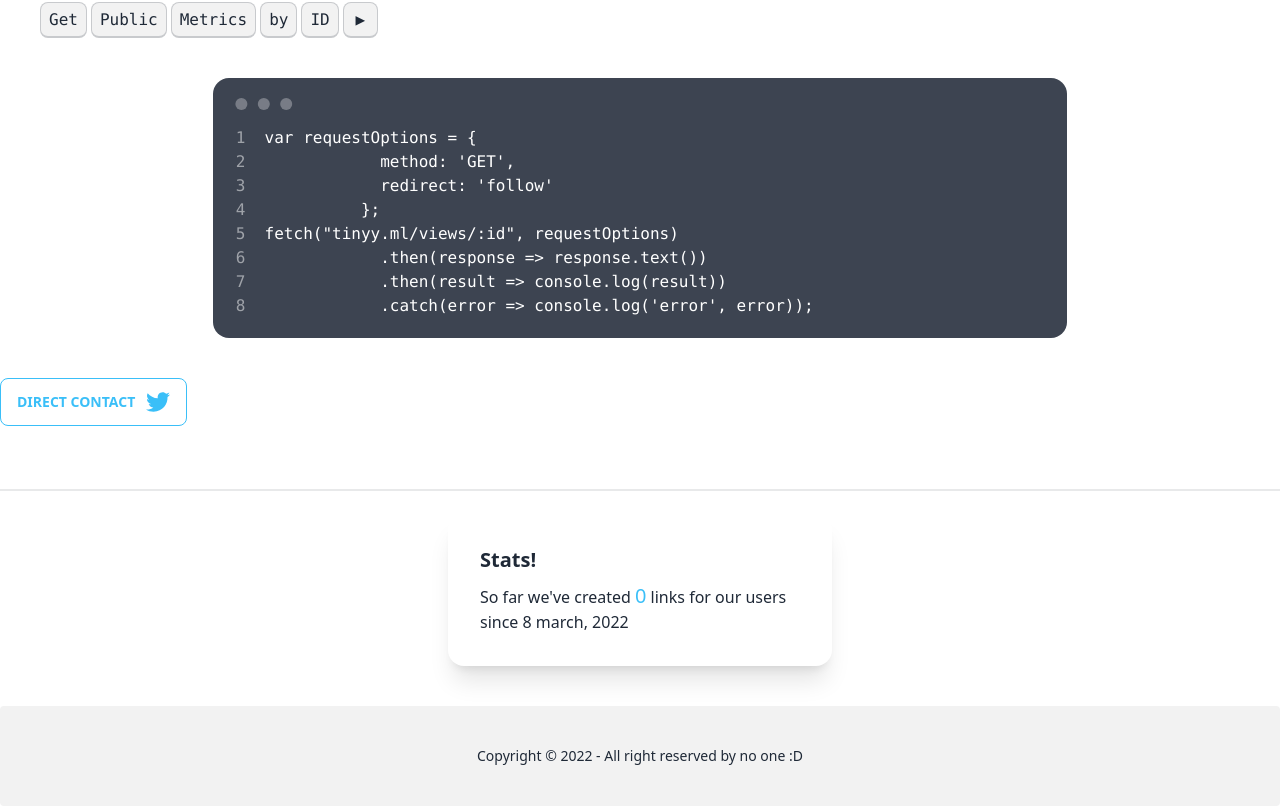
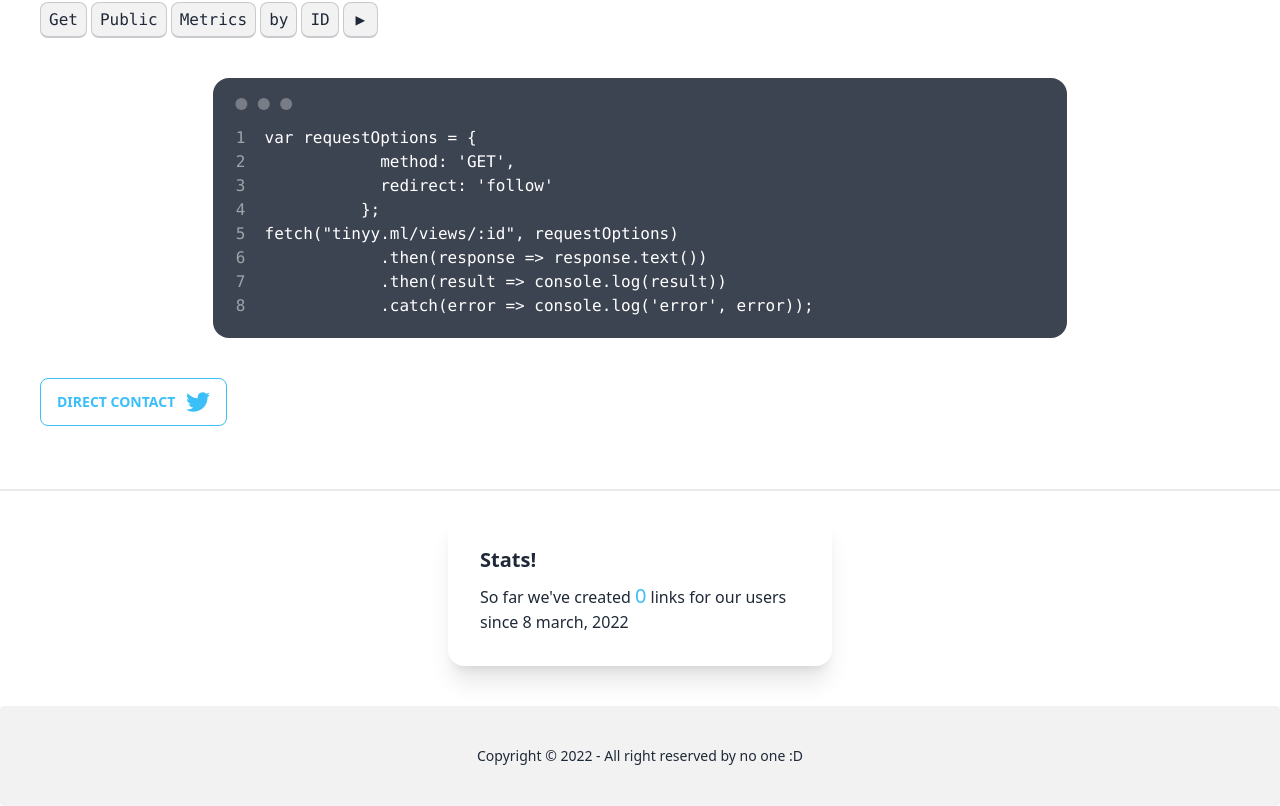
Before and after one commit to pratikpakhale/URL-Shortner-Web-API, a React (Create React App) app: page / in a window 1280 px wide. Shown: the part 2447-3253 px from the top of the page. Built offline with nearby package versions, Linux system fonts and the light colour scheme; no server answers.

Commit message:
ui changes

```diff
--- a/src/components/api-docs/ApiDocs.jsx
+++ b/src/components/api-docs/ApiDocs.jsx
@@ -61,7 +61,7 @@ function ApiDocs() {
 
       <a
         href={`https://twitter.com/messages/compose?recipient_id=1132236270002851842&text=${TwitterDmText}`}
-        className='twitter-dm-button btn btn-outline btn-info m-10 mx-auto align-middle'
+        className='twitter-dm-button btn btn-outline btn-info m-10 align-middle'
         target='_blank'
         rel='noopener noreferrer'
         data-screen-name='@_pratikpakhale'
```
